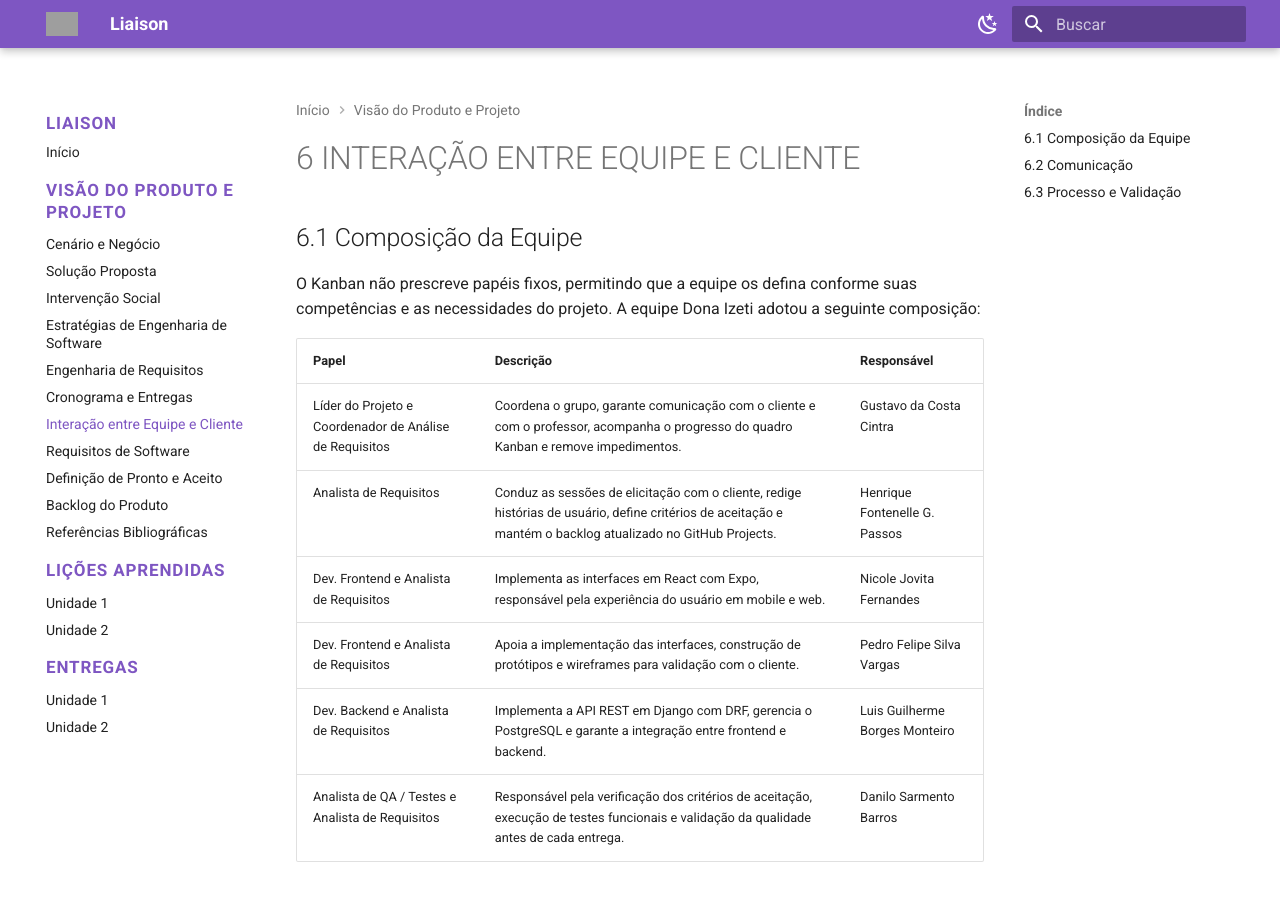
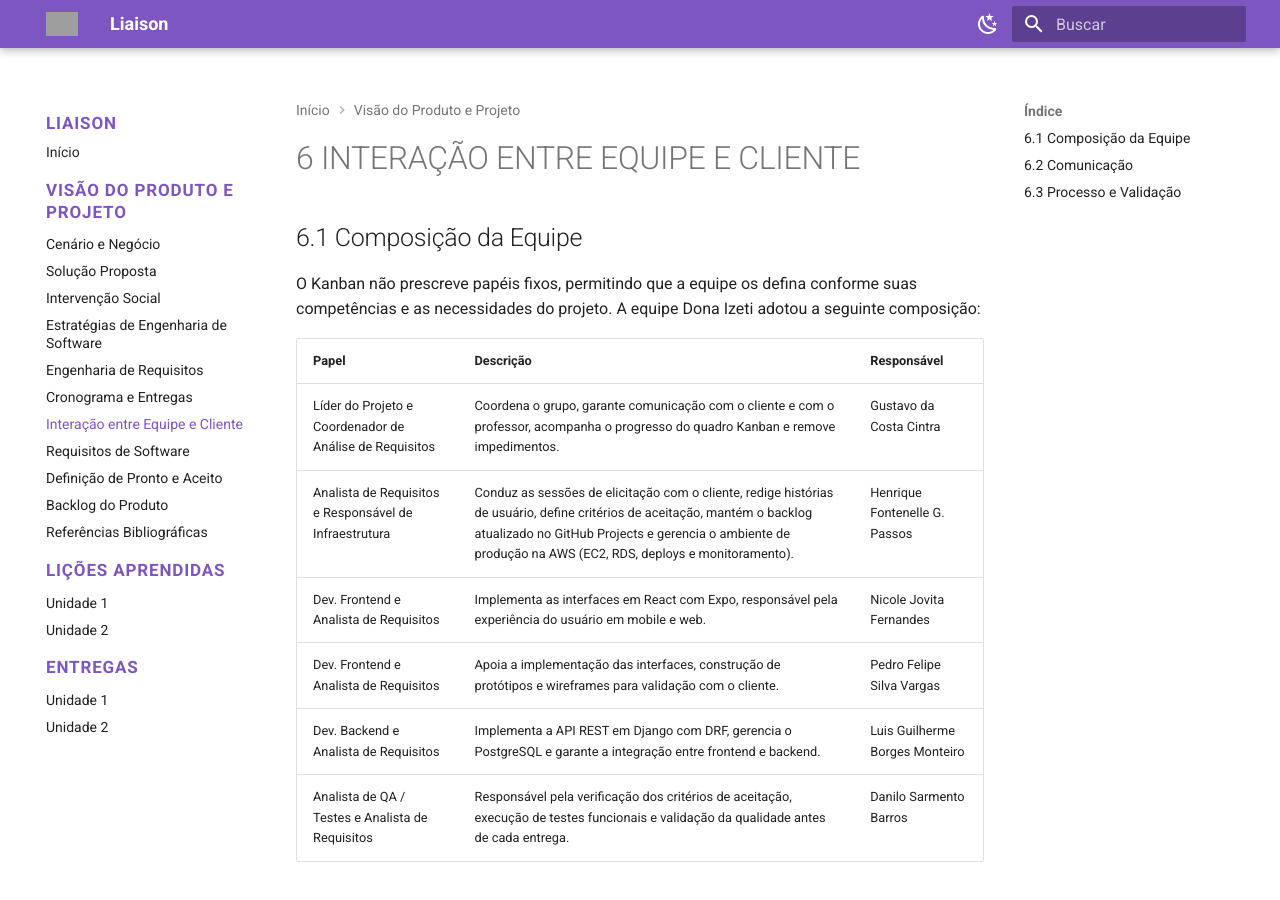
Before and after one commit to mdsreq-fga-unb/REQ-2026.1-T01-Liaison, an MkDocs documentation site: the page built from docs/projeto/interacao.md, in a window 1280 px wide and 900 px high. Built offline with MkDocs 1.6.1 and Material for MkDocs 9.7.7, drawn with Linux system fonts in a browser that asks for light colours; grey boxes are pictures that could not be loaded.

Commit message:
docs: atualiza papel do Henrique incluindo responsabilidade de infraestrutura AWS

```diff
--- a/docs/projeto/interacao.md
+++ b/docs/projeto/interacao.md
@@ -7,7 +7,7 @@ O Kanban não prescreve papéis fixos, permitindo que a equipe os defina conform
 | Papel | Descrição | Responsável |
 | :--- | :--- | :--- |
 | Líder do Projeto e Coordenador de Análise de Requisitos | Coordena o grupo, garante comunicação com o cliente e com o professor, acompanha o progresso do quadro Kanban e remove impedimentos. | Gustavo da Costa Cintra |
-| Analista de Requisitos | Conduz as sessões de elicitação com o cliente, redige histórias de usuário, define critérios de aceitação e mantém o backlog atualizado no GitHub Projects. | Henrique Fontenelle G. Passos |
+| Analista de Requisitos e Responsável de Infraestrutura | Conduz as sessões de elicitação com o cliente, redige histórias de usuário, define critérios de aceitação, mantém o backlog atualizado no GitHub Projects e gerencia o ambiente de produção na AWS (EC2, RDS, deploys e monitoramento). | Henrique Fontenelle G. Passos |
 | Dev. Frontend e Analista de Requisitos | Implementa as interfaces em React com Expo, responsável pela experiência do usuário em mobile e web. | Nicole Jovita Fernandes |
 | Dev. Frontend e Analista de Requisitos | Apoia a implementação das interfaces, construção de protótipos e wireframes para validação com o cliente. | Pedro Felipe Silva Vargas |
 | Dev. Backend e Analista de Requisitos | Implementa a API REST em Django com DRF, gerencia o PostgreSQL e garante a integração entre frontend e backend. | Luis Guilherme Borges Monteiro |
```
